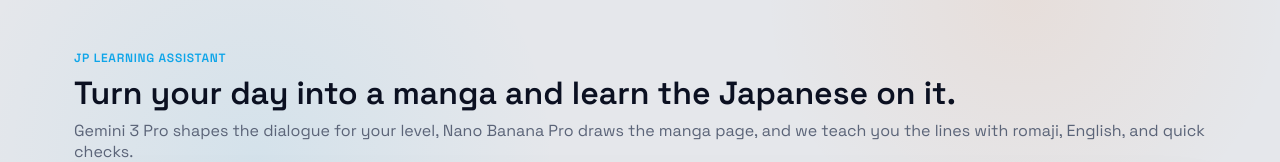
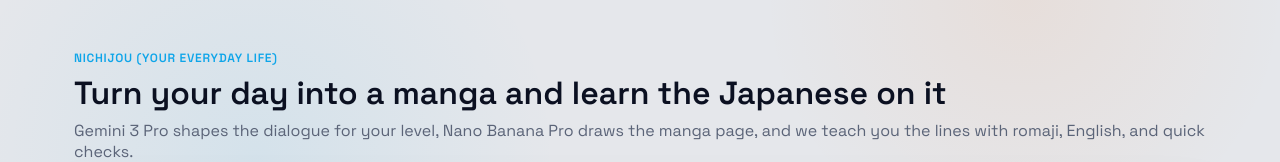
Before and after one commit to hi-wesley/gemini-3-sf-hackathon, a React (Vite) app in the folder frontend/: page / in a window 1280 px wide. Shown: the top 162 px of the page. Built offline with nearby package versions, Linux system fonts and the light colour scheme.

Commit message:
chore: Rename project to 'Nichijou (Your everyday life)'

```diff
--- a/frontend/index.html
+++ b/frontend/index.html
@@ -1,13 +1,16 @@
 <!doctype html>
 <html lang="en">
+
 <head>
   <meta charset="UTF-8" />
   <link rel="icon" href="/favicon.ico" />
   <meta name="viewport" content="width=device-width, initial-scale=1.0" />
-    <title>Japanese Manga Tutor</title>
+  <title>Nichijou (Your everyday life)</title>
 </head>
+
 <body>
   <div id="root"></div>
   <script type="module" src="/src/main.jsx"></script>
 </body>
+
 </html>
--- a/frontend/src/App.jsx
+++ b/frontend/src/App.jsx
@@ -33,8 +33,8 @@
     <div className="page">
       <header className="hero">
         <div>
-          <p className="eyebrow">JP learning assistant</p>
-          <h1>Turn your day into a manga and learn the Japanese on it.</h1>
+          <p className="eyebrow">Nichijou (Your everyday life)</p>
+          <h1>Turn your day into a manga and learn the Japanese on it</h1>
           <p className="muted">
             Gemini 3 Pro shapes the dialogue for your level, Nano Banana Pro draws the manga page,
             and we teach you the lines with romaji, English, and quick checks.
```
Also changed, not shown: 1 other file (tests, documents, lock files or other folders). Lines whose indentation alone changed are shown as unchanged.
